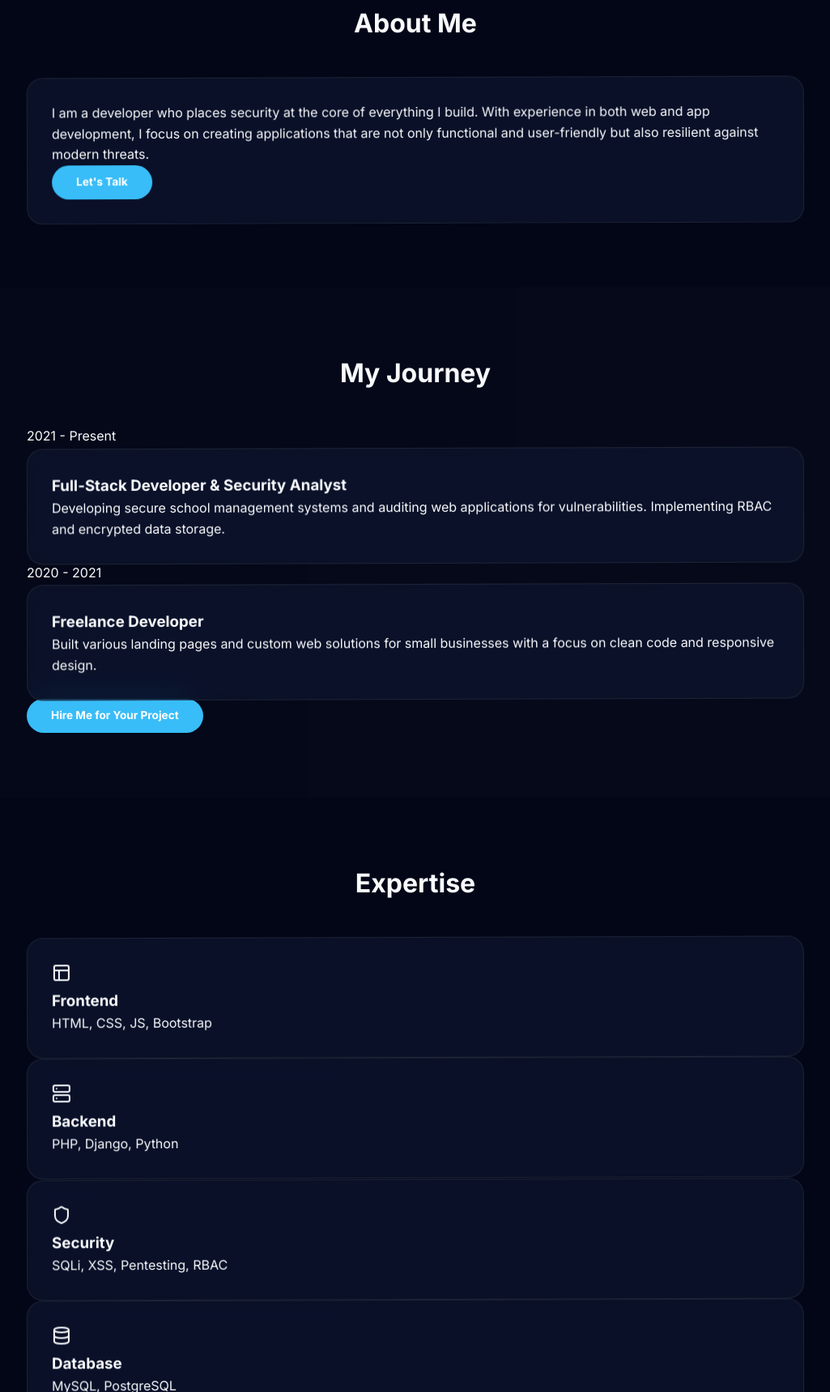
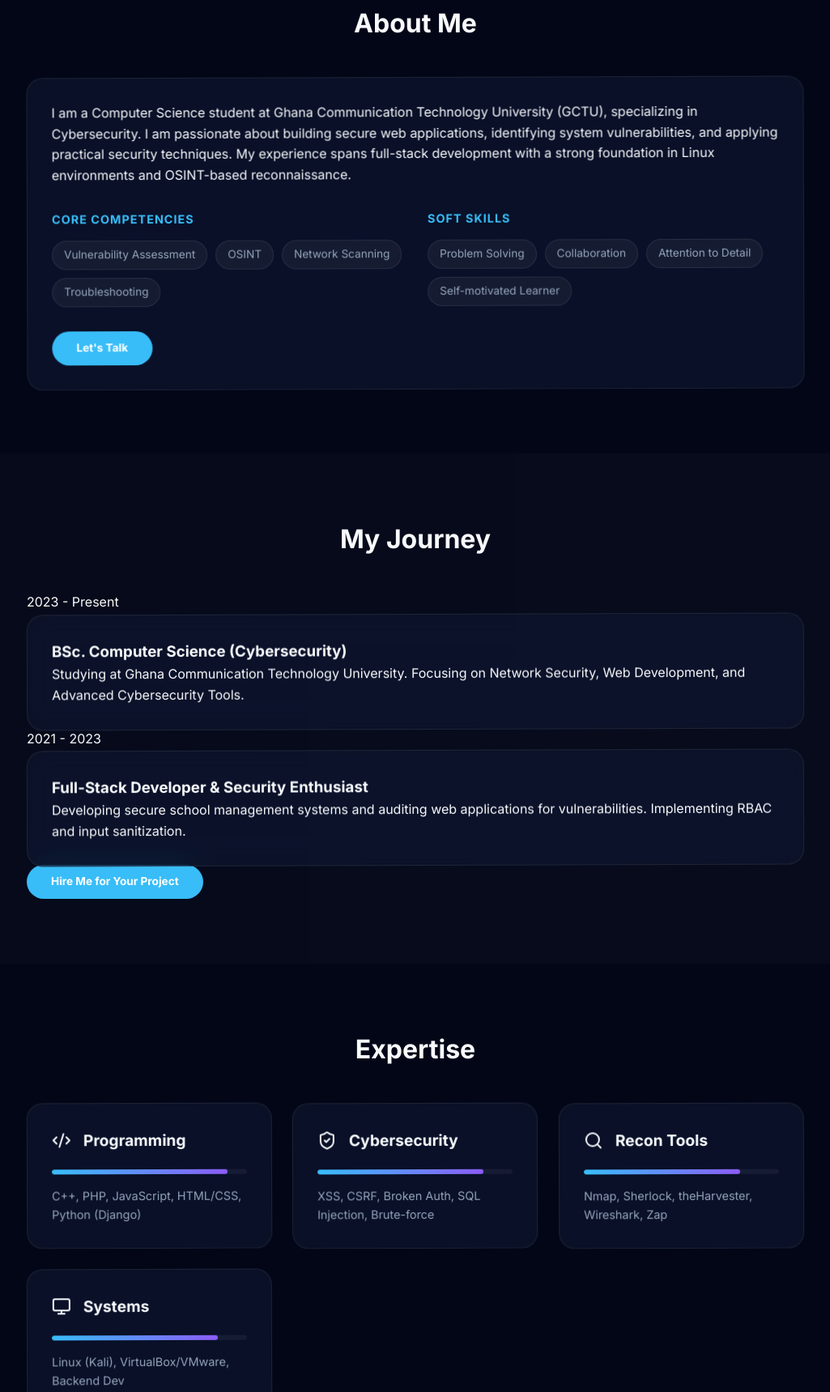
Before and after one commit to nkansahgodlove1988-ux/my-portfolio, a plain HTML site: page my portfolio/index.html in a window 1280 px wide. Shown: the part 877-2596 px from the top of the page at 81% size, without its empty margins (127-1152 px from the left). Drawn offline with nearby package versions, Linux system fonts and the light colour scheme.

Commit message:
Update portfolio with resume info: Cybersecurity specialization at GCTU, specific skills, and project details

```diff
--- a/my portfolio/index.html
+++ b/my portfolio/index.html
@@ -56,9 +56,9 @@
                     <div class="hero-text-side">
                         <h3>Hello, I'm</h3>
                         <h1>Godlove Nkansah</h1>
-                        <h2>And I'm a <span>Web Developer</span></h2>
-                        <p>I build secure, scalable, and reliable digital systems. My focus is on creating
-                            high-performance applications with a security-first mindset.</p>
+                        <h2>Cybersecurity & <span>Software Dev Student</span></h2>
+                        <p>Motivated Computer Science student at GCTU, specializing in Cybersecurity. I build
+                            secure web applications and apply offensive/defensive security techniques.</p>
 
                         <div class="hero-socials">
                             <a href="#"><i data-lucide="facebook"></i></a>
@@ -98,12 +98,37 @@
             <div class="container text-center-mobile">
                 <h2 class="section-title">About Me</h2>
                 <div class="glass-card about-intro">
-                    <p>I am a developer who places security at the core of everything I build. With experience in both
-                        web and app development, I focus on creating applications that are not only functional and
-                        user-friendly but also resilient against modern threats.</p>
+                    <p>I am a Computer Science student at Ghana Communication Technology University (GCTU),
+                        specializing in Cybersecurity. I am passionate about building secure web applications,
+                        identifying system vulnerabilities, and applying practical security techniques.
+                        My experience spans full-stack development with a strong foundation in Linux
+                        environments and OSINT-based reconnaissance.</p>
+
+                    <div class="about-tags">
+                        <div class="tag-group">
+                            <h4>Core Competencies</h4>
+                            <div class="tags">
+                                <span class="tag">Vulnerability Assessment</span>
+                                <span class="tag">OSINT</span>
+                                <span class="tag">Network Scanning</span>
+                                <span class="tag">Troubleshooting</span>
+                            </div>
+                        </div>
+                        <div class="tag-group">
+                            <h4>Soft Skills</h4>
+                            <div class="tags">
+                                <span class="tag">Problem Solving</span>
+                                <span class="tag">Collaboration</span>
+                                <span class="tag">Attention to Detail</span>
+                                <span class="tag">Self-motivated Learner</span>
+                            </div>
+                        </div>
+                    </div>
+
                     <div class="section-actions">
                         <a href="#contact" class="btn btn-primary">Let's Talk</a>
                     </div>
+
                 </div>
             </div>
         </section>
@@ -115,20 +140,20 @@
                 <div class="timeline">
                     <div class="timeline-item">
                         <div class="timeline-dot"></div>
-                        <div class="timeline-date">2021 - Present</div>
+                        <div class="timeline-date">2023 - Present</div>
                         <div class="glass-card">
-                            <h3>Full-Stack Developer & Security Analyst</h3>
-                            <p>Developing secure school management systems and auditing web applications for
-                                vulnerabilities. Implementing RBAC and encrypted data storage.</p>
+                            <h3>BSc. Computer Science (Cybersecurity)</h3>
+                            <p>Studying at Ghana Communication Technology University. Focusing on Network Security,
+                                Web Development, and Advanced Cybersecurity Tools.</p>
                         </div>
                     </div>
                     <div class="timeline-item">
                         <div class="timeline-dot"></div>
-                        <div class="timeline-date">2020 - 2021</div>
+                        <div class="timeline-date">2021 - 2023</div>
                         <div class="glass-card">
-                            <h3>Freelance Developer</h3>
-                            <p>Built various landing pages and custom web solutions for small businesses with a focus on
-                                clean code and responsive design.</p>
+                            <h3>Full-Stack Developer & Security Enthusiast</h3>
+                            <p>Developing secure school management systems and auditing web applications for
+                                vulnerabilities. Implementing RBAC and input sanitization.</p>
                         </div>
                     </div>
                 </div>
@@ -145,43 +170,43 @@
                 <div class="skills-grid-advanced">
                     <div class="skill-box glass-card">
                         <div class="skill-header">
-                            <i data-lucide="layout"></i>
-                            <h3>Frontend</h3>
+                            <i data-lucide="code-2"></i>
+                            <h3>Programming</h3>
                         </div>
                         <div class="skill-bar">
                             <div class="progress" style="width: 90%;"></div>
                         </div>
-                        <p>HTML, CSS, JS, Bootstrap</p>
+                        <p>C++, PHP, JavaScript, HTML/CSS, Python (Django)</p>
                     </div>
                     <div class="skill-box glass-card">
                         <div class="skill-header">
-                            <i data-lucide="server"></i>
-                            <h3>Backend</h3>
+                            <i data-lucide="shield-check"></i>
+                            <h3>Cybersecurity</h3>
                         </div>
                         <div class="skill-bar">
                             <div class="progress" style="width: 85%;"></div>
                         </div>
-                        <p>PHP, Django, Python</p>
+                        <p>XSS, CSRF, Broken Auth, SQL Injection, Brute-force</p>
                     </div>
                     <div class="skill-box glass-card">
                         <div class="skill-header">
-                            <i data-lucide="shield"></i>
-                            <h3>Security</h3>
-                        </div>
-                        <div class="skill-bar">
-                            <div class="progress" style="width: 95%;"></div>
-                        </div>
-                        <p>SQLi, XSS, Pentesting, RBAC</p>
-                    </div>
-                    <div class="skill-box glass-card">
-                        <div class="skill-header">
-                            <i data-lucide="database"></i>
-                            <h3>Database</h3>
+                            <i data-lucide="search"></i>
+                            <h3>Recon Tools</h3>
                         </div>
                         <div class="skill-bar">
                             <div class="progress" style="width: 80%;"></div>
                         </div>
-                        <p>MySQL, PostgreSQL</p>
+                        <p>Nmap, Sherlock, theHarvester, Wireshark, Zap</p>
+                    </div>
+                    <div class="skill-box glass-card">
+                        <div class="skill-header">
+                            <i data-lucide="monitor"></i>
+                            <h3>Systems</h3>
+                        </div>
+                        <div class="skill-bar">
+                            <div class="progress" style="width: 85%;"></div>
+                        </div>
+                        <p>Linux (Kali), VirtualBox/VMware, Backend Dev</p>
                     </div>
                 </div>
             </div>
@@ -194,15 +219,15 @@
                 <div class="projects-grid">
                     <div class="glass-card cert-card">
                         <i data-lucide="graduation-cap"></i>
-                        <h3>BSc in Cybersecurity</h3>
-                        <p>In Progress | Academic Excellence</p>
-                        <span class="focus-tag">Current Major</span>
+                        <h3>GCTU</h3>
+                        <p>BSc. Computer Science — Cybersecurity Option</p>
+                        <span class="focus-tag">2023 - Present</span>
                     </div>
                     <div class="glass-card cert-card">
-                        <i data-lucide="code-2"></i>
-                        <h3>Full-Stack Web Development</h3>
-                        <p>Self-Taught | Project-Based Learning</p>
-                        <span class="focus-tag">Continuous Learning</span>
+                        <i data-lucide="book-open"></i>
+                        <h3>Relevant Coursework</h3>
+                        <p>Network Security, OS (Linux), Database Mgmt, OOP (C++)</p>
+                        <span class="focus-tag">Core Studies</span>
                     </div>
                 </div>
             </div>
@@ -219,8 +244,9 @@
                         <div class="project-header-v3">
                             <div class="title-meta">
                                 <h3>School Management System</h3>
-                                <p class="project-desc">A secure, high-end ERP solution for educational institutions
-                                    featuring advanced administrative tools and student portals.</p>
+                                <p class="project-desc">A full-stack GCTU academic project designed to digitize and
+                                    centralize school operations. Features RBAC, secure student/staff data
+                                    management, and SQL Injection/XSS prevention.</p>
                             </div>
                             <a href="https://schoolproject-gsn6-7jds6h1xz-nkansahgodlove1988-uxs-projects.vercel.app/"
                                 target="_blank" class="btn btn-primary btn-sm">View Live Project</a>
--- a/my portfolio/style.css
+++ b/my portfolio/style.css
@@ -257,7 +257,107 @@ body {
 /* --- Sections --- */
 section { padding: 80px 0; clear: both; }
 .section-title { font-size: 2rem; text-align: center; margin-bottom: 40px; }
-.bg-section { background: rgba(255, 255, 255, 0.01); }
+.bg-section { background: rgba(255, 255, 255, 0.02); }
+
+/* --- About Section Extensions --- */
+.about-tags {
+    display: grid;
+    grid-template-columns: 1fr 1fr;
+    gap: 30px;
+    margin: 30px 0;
+    text-align: left;
+}
+
+.tag-group h4 {
+    font-size: 0.9rem;
+    color: var(--primary);
+    text-transform: uppercase;
+    letter-spacing: 1px;
+    margin-bottom: 15px;
+}
+
+.tags {
+    display: flex;
+    flex-wrap: wrap;
+    gap: 10px;
+}
+
+.tag {
+    background: rgba(255, 255, 255, 0.05);
+    border: 1px solid var(--border-color);
+    padding: 6px 14px;
+    border-radius: 50px;
+    font-size: 0.85rem;
+    color: var(--text-muted);
+    transition: var(--transition);
+}
+
+.tag:hover {
+    background: var(--primary-glow);
+    color: var(--primary);
+    border-color: var(--primary);
+    transform: translateY(-2px);
+}
+
+@media (max-width: 600px) {
+    .about-tags {
+        grid-template-columns: 1fr;
+    }
+}
+
+
+/* --- Skills --- */
+.skills-grid-advanced {
+    display: grid;
+    grid-template-columns: repeat(auto-fit, minmax(300px, 1fr));
+    gap: 25px;
+    margin-top: 30px;
+}
+
+.skill-box {
+    display: flex;
+    flex-direction: column;
+    gap: 15px;
+}
+
+.skill-header {
+    display: flex;
+    align-items: center;
+    gap: 15px;
+    margin-bottom: 5px;
+}
+
+.skill-header i {
+    width: 24px;
+    height: 24px;
+    color: var(--primary);
+}
+
+.skill-header h3 {
+    font-size: 1.2rem;
+    font-weight: 700;
+}
+
+.skill-bar {
+    height: 6px;
+    background: rgba(255, 255, 255, 0.05);
+    border-radius: 10px;
+    overflow: hidden;
+}
+
+.progress {
+    height: 100%;
+    background: linear-gradient(90deg, var(--primary), var(--secondary));
+    border-radius: 10px;
+    box-shadow: 0 0 15px var(--primary-glow);
+    transition: width 1s ease-in-out;
+}
+
+.skill-box p {
+    font-size: 0.9rem;
+    color: var(--text-muted);
+}
+
 
 .glass-card {
     background: var(--bg-card);
@@ -269,6 +369,39 @@ section { padding: 80px 0; clear: both; }
     animation: float-card 12s ease-in-out infinite;
     position: relative;
     overflow: hidden;
+}
+
+.projects-grid {
+    display: grid;
+    grid-template-columns: repeat(auto-fit, minmax(280px, 1fr));
+    gap: 25px;
+    margin-top: 30px;
+}
+
+.cert-card {
+    display: flex;
+    flex-direction: column;
+    align-items: center;
+    text-align: center;
+    gap: 15px;
+}
+
+.cert-card i {
+    width: 40px;
+    height: 40px;
+    color: var(--primary);
+    margin-bottom: 5px;
+}
+
+.focus-tag {
+    display: inline-block;
+    padding: 4px 12px;
+    background: var(--primary-glow);
+    color: var(--primary);
+    border-radius: 50px;
+    font-size: 0.75rem;
+    font-weight: 600;
+    margin-top: 10px;
 }
 
 .glass-card::after {
```
